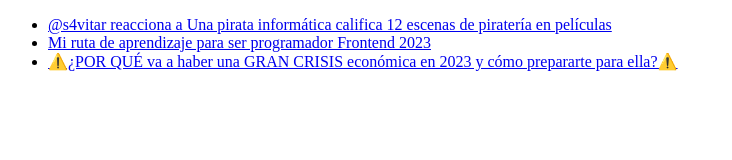
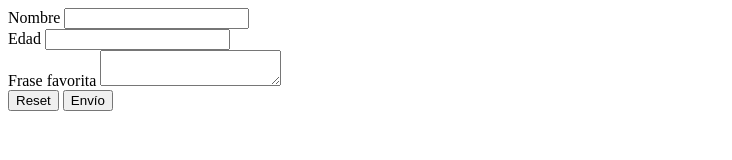
Before and after one commit to jonanv/open-bootcamp, a plain HTML site: page html_css/ejercicio1/index.html in a window 1280 px wide. Shown: the whole page, without its empty margins (0-732 px from the left). Drawn offline with Linux system fonts and the light colour scheme.

Commit message:
:sparkles: Add new exercise 1 html

```diff
--- a/html_css/ejercicio1/index.html
+++ b/html_css/ejercicio1/index.html
@@ -4,24 +4,26 @@
   <meta charset="UTF-8">
   <meta http-equiv="X-UA-Compatible" content="IE=edge">
   <meta name="viewport" content="width=device-width, initial-scale=1.0">
-  <title>Ejercicio de Introducción a HTML en OpenBootcamp</title>
+  <title>Ejercicio 02 - Formularios en HTML</title>
 </head>
 <body>
-  <!--
-    Este es mi primer comentario de dos líneas
-    Aprendiendo a documentar mi código con OpenBootcamp
-  -->
-
-  <ul>
-    <li>
-      <a href="https://www.youtube.com/watch?v=MasnjMlCMiY">@s4vitar reacciona a Una pirata informática califica 12 escenas de piratería en películas</a>
-    </li>
-    <li>
-      <a href="https://www.youtube.com/watch?v=o1ScvhSax9Y">Mi ruta de aprendizaje para ser programador Frontend 2023</a>
-    </li>
-    <li>
-      <a href="https://www.youtube.com/watch?v=Gy3nOLFIQRA">⚠️¿POR QUÉ va a haber una GRAN CRISIS económica en 2023 y cómo prepararte para ella?⚠️</a>
-    </li>
-  </ul>
+  <form action="/">
+    <div>
+      <label for="nombre">Nombre</label>
+      <input type="text" name="nombre" id="nombre">
+    </div>
+    <div>
+      <label for="edad">Edad</label>
+      <input type="text" name="edad" id="edad">
+    </div>
+    <div>
+      <label for="frase-favorita">Frase favorita</label>
+      <textarea type="text" name="frase-favorita" id="frase-favorita"></textarea>
+    </div>
+    <div>
+      <button type="reset">Reset</button>
+      <button type="submit">Envío</button>
+    </div>
+  </form>
 </body>
 </html>
```
Also changed, not shown: 1 other file.
